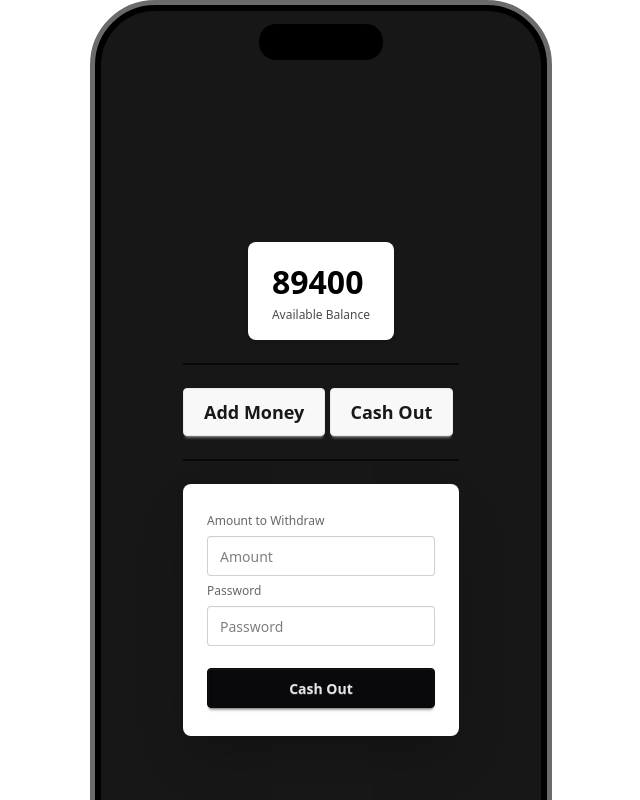
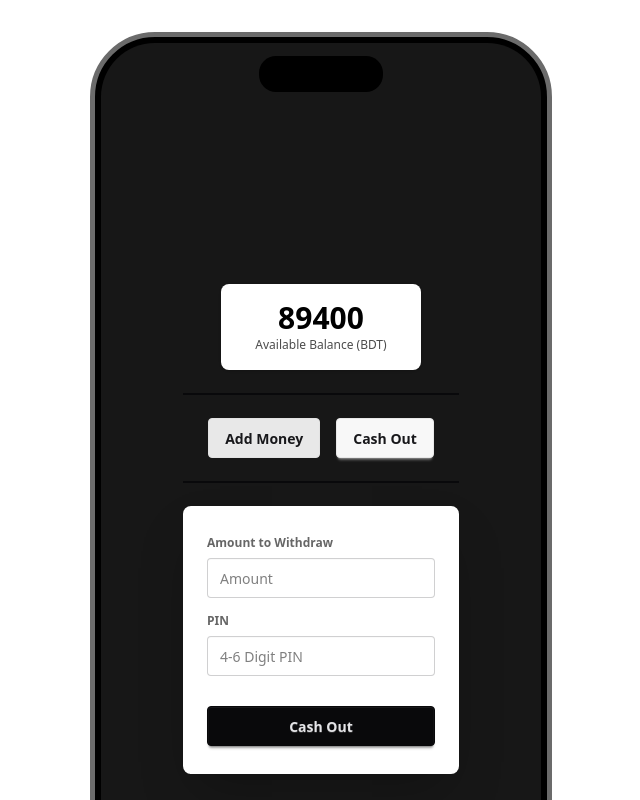
Before and after one commit to Lastbenchphantom/Payoo-Mobile-Bank, a website: page home.html in a window 1280 px wide. Both pictures are taken after a click on the button "Cash Out". Shown: the top 800 px of the page, without its empty margins (319-959 px from the left). Drawn offline with nearby package versions, Linux system fonts and the light colour scheme.

Commit message:
optimized home.html

```diff
--- a/home.html
+++ b/home.html
@@ -3,8 +3,7 @@
   <head>
     <meta charset="UTF-8" />
     <meta name="viewport" content="width=device-width, initial-scale=1.0" />
-    <title>Payoo MFS</title>
-
+    <title>Payoo MFS - Home</title>
     <link
       href="https://cdn.jsdelivr.net/npm/daisyui@5"
       rel="stylesheet"
@@ -13,101 +12,105 @@
     <script src="https://cdn.jsdelivr.net/npm/@tailwindcss/browser@4"></script>
   </head>
   <body>
-    <main class="flex justify-center">
+    <main class="flex justify-center py-8">
       <div class="mockup-phone">
         <div class="mockup-phone-camera"></div>
         <div
-          class="mockup-phone-display text-white grid place-content-center bg-neutral-900"
+          class="mockup-phone-display text-white grid place-content-center bg-neutral-900 p-6"
         >
-          <!-- Available Balance -->
-          <div class="flex justify-center">
+          <div class="flex justify-center mt-4">
             <div class="stats shadow">
-              <div class="stat bg-white text-black">
-                <div id="balance" class="stat-value">89400</div>
-                <div class="stat-desc text-black opacity-70">
-                  Available Balance
+              <div class="stat bg-white text-black text-center min-w-[200px]">
+                <div id="balance" class="stat-value text-3xl">89400</div>
+                <div class="stat-desc text-black opacity-70 font-medium">
+                  Available Balance (BDT)
                 </div>
               </div>
             </div>
           </div>
+
           <div class="divider divider-neutral"></div>
 
-          <!-- user action buttons -->
+          <div class="flex gap-4 justify-center">
+            <button id="addmoney-btn" class="btn btn-md btn-active">
+              Add Money
+            </button>
+            <button id="cashout-btn" class="btn btn-md">Cash Out</button>
+          </div>
 
-          <div>
-            <button id="addmoney-btn" class="btn btn-lg">Add Money</button>
-            <button id="cashout-btn" class="btn btn-lg">Cash Out</button>
-          </div>
           <div class="divider divider-neutral"></div>
-          <!-- add money form start -->
+
           <div
             id="addmoney-form"
             class="card bg-base-100 w-full max-w-sm shrink-0 shadow-2xl"
           >
-            <div class="card-body">
-              <form class="fieldset text-black">
-                <label class="label">Amount to Add</label>
+            <div class="card-body p-6">
+              <form id="form-add-money" class="fieldset text-black">
+                <label class="label font-semibold">Amount to Add</label>
                 <input
                   id="amount"
-                  type="text"
-                  class="input"
+                  type="number"
+                  class="input input-bordered w-full"
                   placeholder="Amount"
                   autocomplete="off"
                   required
                 />
-                <label class="label">Password</label>
+
+                <label class="label font-semibold mt-2">PIN</label>
                 <input
                   id="pin"
                   type="password"
-                  class="input"
-                  placeholder="Password"
+                  class="input input-bordered w-full"
+                  placeholder="4-6 Digit PIN"
                   autocomplete="off"
                   required
                 />
-                <button id="btn-add-money" class="btn btn-neutral mt-4">
+
+                <button type="submit" class="btn btn-neutral mt-6 w-full">
                   Add Money
                 </button>
               </form>
             </div>
           </div>
-          <!-- add money form end -->
-          <!-- cash out start -->
+
           <div
             id="cashout-form"
             class="hidden card bg-base-100 w-full max-w-sm shrink-0 shadow-2xl"
           >
-            <div class="card-body">
-              <form class="fieldset text-black">
-                <label class="label">Amount to Withdraw</label>
+            <div class="card-body p-6">
+              <form id="form-withdraw" class="fieldset text-black">
+                <label class="label font-semibold">Amount to Withdraw</label>
                 <input
                   id="withdraw-amount"
-                  type="text"
-                  class="input"
+                  type="number"
+                  class="input input-bordered w-full"
                   placeholder="Amount"
                   autocomplete="off"
                   required
                 />
-                <label class="label">Password</label>
+
+                <label class="label font-semibold mt-2">PIN</label>
                 <input
-                  id="pin"
+                  id="withdraw-pin"
                   type="password"
-                  class="input"
-                  placeholder="Password"
+                  class="input input-bordered w-full"
+                  placeholder="4-6 Digit PIN"
                   autocomplete="off"
                   required
                 />
-                <button id="btn-withdraw" class="btn btn-neutral mt-4">
+
+                <button type="submit" class="btn btn-neutral mt-6 w-full">
                   Cash Out
                 </button>
               </form>
             </div>
           </div>
-          <!-- cash out end -->
         </div>
       </div>
     </main>
-    <script src="/js/utilities.js"></script>
-    <script src="/js/home.js"></script>
-    <script src="/js/features.js"></script>
+
+    <script src="./js/utilities.js"></script>
+    <script src="./js/features.js"></script>
+    <script src="./js/home.js"></script>
   </body>
 </html>
```
